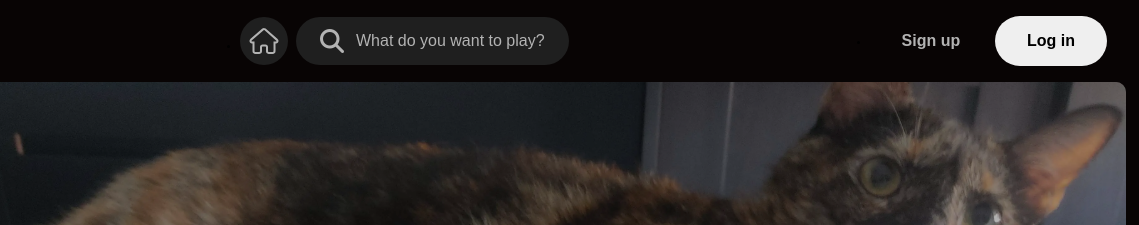
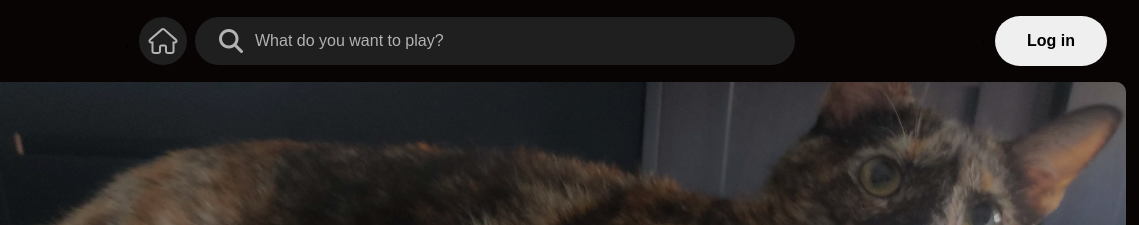
Before and after one commit to TraumeVonHeidelberg/DaGankPlaylist, a plain HTML site: page public/index.html in a window 1280 px wide. Shown: the top 225 px of the page, 141-1280 px from the left. Drawn offline with Linux system fonts and the light colour scheme.

Commit message:
Minor design update

```diff
--- a/public/index.html
+++ b/public/index.html
@@ -30,7 +30,7 @@
             </li>
             <li class="nav-list-item">
                 <div class="login-btns">
-                    <button class="main-btn sign-up-btn">Sign up</button>
+                    <!-- <button class="main-btn sign-up-btn">Sign up</button> -->
                     <button class="main-btn log-in-btn">Log in</button>
                 </div>
             </li>
--- a/public/scss/style.scss
+++ b/public/scss/style.scss
@@ -94,6 +94,7 @@ html {
 	align-items: center;
 	gap: 1.2rem;
 	padding: 1.2rem 2.4rem;
+	min-width: 60rem;
 	font-size: 2.4rem;
 	color: #b3b3b3;
 	background-color: #1f1f1f;
@@ -122,15 +123,15 @@ html {
 	cursor: pointer;
 }
 
-.sign-up-btn {
-	color: #b3b3b3;
-	background-color: transparent;
+// .sign-up-btn {
+// 	color: #b3b3b3;
+// 	background-color: transparent;
 
-	&:hover {
-		color: white;
-		transform: scale(1.05);
-	}
-}
+// 	&:hover {
+// 		color: white;
+// 		transform: scale(1.05);
+// 	}
+// }
 
 .log-in-btn {
 	&:hover {
```
Also changed, not shown: public/css/style.css, 1 other file.
